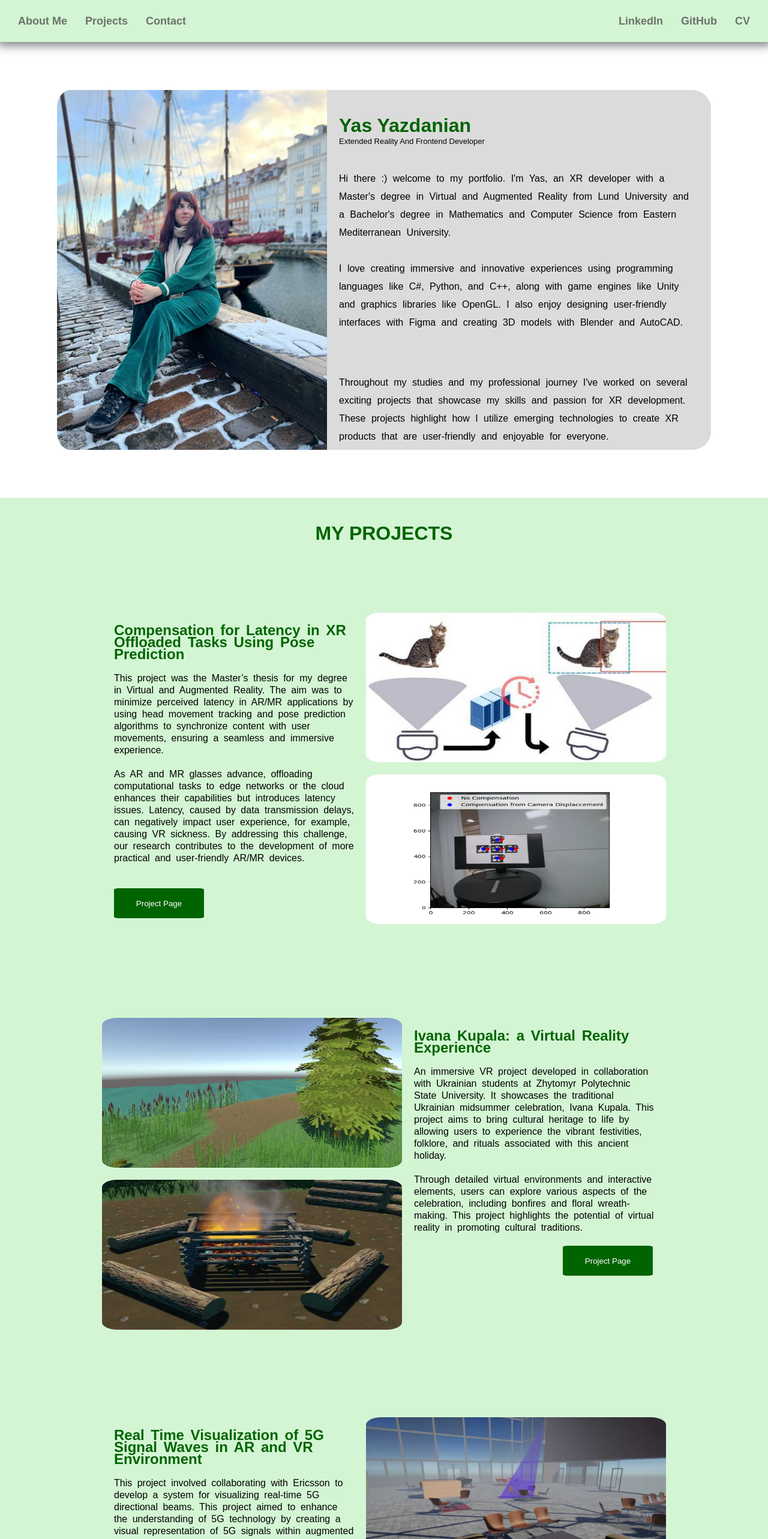
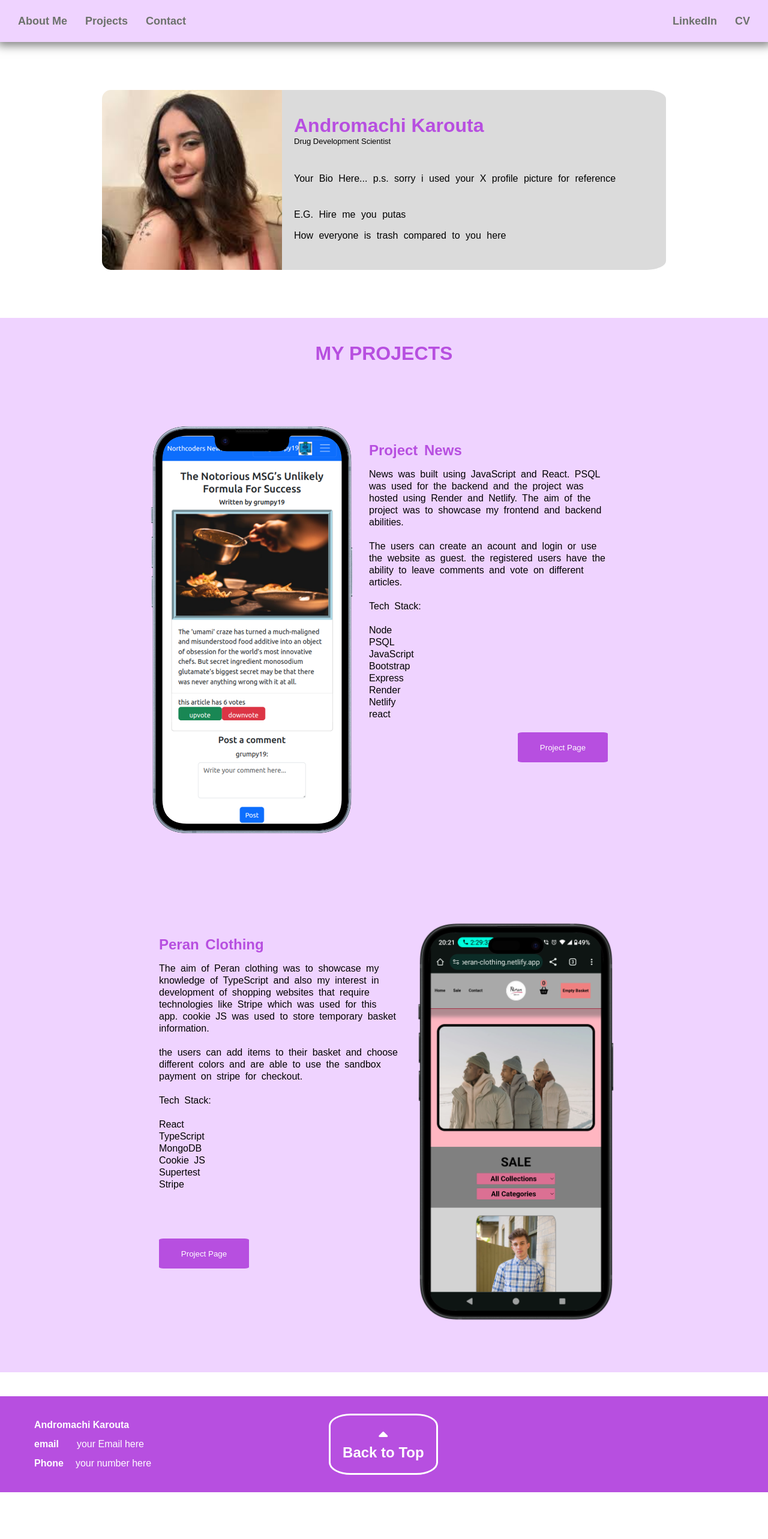
Before and after one commit to Amir-Rsh/yas-portfolio, a React (Vite) app: page / in a window 1280 px wide. Shown: the top 2566 px of the page at 60% size. After the commit the page ends 2488 px from the top, so only its background shows below. Built offline with nearby package versions, Linux system fonts and the light colour scheme.

Commit message:
changes of profile

```diff
--- a/index.html
+++ b/index.html
@@ -7,7 +7,7 @@
       src="https://kit.fontawesome.com/c0a720685e.js"
       crossorigin="anonymous"
     ></script>
-    <title>Yas Yazdanian</title>
+    <title>Andromachi Karouta</title>
   </head>
   <body>
     <div id="root"></div>
--- a/src/components/Footer.tsx
+++ b/src/components/Footer.tsx
@@ -8,22 +8,19 @@ export default function Footer() {
   return (
     <footer>
       <div id="contactDetails">
-        <h4>Yas Yazdanian</h4>
+        <h4>Andromachi Karouta</h4>
         <h4>
           email
           <span style={{ fontWeight: "normal", marginLeft: "30px" }}>
-            <a
-              style={{ color: "white", textDecoration: "none" }}
-              href="mailto:yazdaniyanyas@gmail.com"
-            >
-              yazdaniyanyas@gmail.com
+            <a style={{ color: "white", textDecoration: "none" }} href="">
+              your Email here
             </a>
           </span>
         </h4>
         <h4>
           Phone
           <span style={{ fontWeight: "normal", marginLeft: "20px" }}>
-            +46733749613
+            your number here
           </span>
         </h4>
       </div>
--- a/src/components/Home.tsx
+++ b/src/components/Home.tsx
@@ -1,5 +1,5 @@
 import { Link } from "react-router-dom";
-import yasPicture from "../assets/IMG-20240610-WA0007.jpg";
+import andromachiPicture from "../assets/andromachi.jpeg";
 import projectOneImageOne from "../assets/IMG-20240620-WA0007.jpg";
 import projectOneImageTwo from "../assets/image.jpg";
 import projectTwoImageOne from "../assets/IMG-20240620-WA0011.jpg";
@@ -23,33 +23,20 @@ export default function Home() {
   return (
     <>
       <div id="img-about">
-        <img id="yasImage" src={yasPicture} alt="" />
+        <img id="yasImage" src={andromachiPicture} alt="" />
         <div id="aboutYas">
-          <h1 id="yasTitle">Yas Yazdanian</h1>
-          <p id="yasProfession">Extended Reality And Frontend Developer</p>
+          <h1 id="yasTitle">Andromachi Karouta</h1>
+          <p id="yasProfession">Drug Development Scientist</p>
           <p id="aboutMeInfo">
-            Hi there {":)"} welcome to my portfolio. I'm Yas, an XR developer
-            with a Master's degree in Virtual and Augmented Reality from Lund
-            University and a Bachelor's degree in Mathematics and Computer
-            Science from Eastern Mediterranean University. <br /> <br />{" "}
-            <span id="secondAboutParagraph">
-              I love creating immersive and innovative experiences using
-              programming languages like C#, Python, and C++, along with game
-              engines like Unity and graphics libraries like OpenGL. I also
-              enjoy designing user-friendly interfaces with Figma and creating
-              3D models with Blender and AutoCAD.
-            </span>{" "}
+            Your Bio Here... p.s. sorry i used your X profile picture for
+            reference
+            <br /> <br />{" "}
+            <span id="secondAboutParagraph">E.G. Hire me you putas</span>{" "}
             <span id="techStack">
-              <br /> Tech Stack: C#, Python, C++, Unity, OpenGL, Figma, Blender,
-              AutoCAD, JavaScript, TypeScript, React, Node, Jest, React Native
+              <br />
             </span>
-            <br /> <br />
             <span id="additionalAboutInfo">
-              Throughout my studies and my professional journey I've worked on
-              several exciting projects that showcase my skills and passion for
-              XR development. These projects highlight how I utilize emerging
-              technologies to create XR products that are user-friendly and
-              enjoyable for everyone.
+              How everyone is trash compared to you here
             </span>
           </p>
         </div>
@@ -57,7 +44,7 @@ export default function Home() {
       <div
         id="projects"
         style={{
-          backgroundColor: "rgb(211, 245, 211)",
+          backgroundColor: "rgb(239, 211, 255)",
           paddingTop: "20px",
           paddingBottom: "40px",
           marginTop: "80px",
@@ -66,158 +53,20 @@ export default function Home() {
         <h1
           style={{
             textAlign: "center",
-            color: "darkgreen",
+            color: "rgb(183, 79, 224)",
             fontWeight: "bold",
           }}
         >
           MY PROJECTS
         </h1>
-        <div className="projects-div">
-          <div className="projectInfo">
-            <h2 style={{ color: "darkgreen" }}>
-              Compensation for Latency in XR Offloaded Tasks Using Pose
-              Prediction
-            </h2>
-            <p className="textOfProject">
-              This project was the Master’s thesis for my degree in Virtual and
-              Augmented Reality. The aim was to minimize perceived latency in
-              AR/MR applications by using head movement tracking and pose
-              prediction algorithms to synchronize content with user movements,
-              ensuring a seamless and immersive experience. <br /> <br /> As AR
-              and MR glasses advance, offloading computational tasks to edge
-              networks or the cloud enhances their capabilities but introduces
-              latency issues. Latency, caused by data transmission delays, can
-              negatively impact user experience, for example, causing VR
-              sickness. By addressing this challenge, our research contributes
-              to the development of more practical and user-friendly AR/MR
-              devices.
-            </p>
-            <Link onClick={scrollToTop} to={"/project1"}>
-              <button className="oddProjectButton">Project Page</button>
-            </Link>
-          </div>
-          <div style={{ display: "flex", flexDirection: "column" }}>
-            <img className="projectImages" src={projectOneImageOne} alt="" />
-            <img className="projectImages" src={projectOneImageTwo} alt="" />
-          </div>
-        </div>
-        <div className="projects-div">
-          <div style={{ display: "flex", flexDirection: "column" }}>
-            <img className="projectImages" src={projectTwoImageOne} alt="" />
-            <img className="projectImages" src={projectTwoImageTwo} alt="" />
-          </div>
 
-          <div className="projectInfo">
-            <h2 style={{ color: "darkgreen" }}>
-              Ivana Kupala: a Virtual Reality Experience
-            </h2>
-            <p className="textOfProject">
-              An immersive VR project developed in collaboration with Ukrainian
-              students at Zhytomyr Polytechnic State University. It showcases
-              the traditional Ukrainian midsummer celebration, Ivana Kupala.
-              This project aims to bring cultural heritage to life by allowing
-              users to experience the vibrant festivities, folklore, and rituals
-              associated with this ancient holiday. <br /> <br /> Through
-              detailed virtual environments and interactive elements, users can
-              explore various aspects of the celebration, including bonfires and
-              floral wreath-making. This project highlights the potential of
-              virtual reality in promoting cultural traditions.
-            </p>
-            <Link onClick={scrollToTop} to={"/project2"}>
-              <button className="evenProjectButton">Project Page</button>
-            </Link>
-          </div>
-        </div>
-        <div className="projects-div">
-          <div className="projectInfo">
-            <h2 style={{ color: "darkgreen" }}>
-              Real Time Visualization of 5G Signal Waves in AR and VR
-              Environment
-            </h2>
-            <p className="textOfProject">
-              This project involved collaborating with Ericsson to develop a
-              system for visualizing real-time 5G directional beams. This
-              project aimed to enhance the understanding of 5G technology by
-              creating a visual representation of 5G signals within augmented
-              and virtual reality environments. <br /> <br /> The visualization
-              was deployed in the Ericsson lobby, providing an interactive and
-              educational tool to demonstrate the capabilities and behavior of
-              5G signal waves. Two versions of the application were developed:
-              an AR version for use within the actual Ericsson lobby, and a VR
-              version for remote use, allowing users to experience the 5G
-              visualizations in a virtual recreation of the lobby.
-            </p>
-            <Link onClick={scrollToTop} to={"/project3"}>
-              <button className="oddProjectButton">Project Page</button>
-            </Link>
-          </div>
-          <div style={{ display: "flex", flexDirection: "column" }}>
-            <img className="projectImages" src={projectThreeImageOne} alt="" />
-            <img className="projectImages" src={projectThreeImageTwo} alt="" />
-          </div>
-        </div>
-        <div className="projects-div">
-          <div style={{ display: "flex", flexDirection: "column" }}>
-            <img className="projectImages" src={projectFourImageOne} alt="" />
-            <img className="projectImages" src={projectFourImageTwo} alt="" />
-          </div>
-
-          <div className="projectInfo">
-            <h2 style={{ color: "darkgreen" }}>Treasure-Hunt Fighter</h2>
-            <p className="textOfProject">
-              Treasure-Hunt Fighter is an engaging and challenging game where
-              players maneuver a spaceship in space to hunt for treasure balls.
-              The game emphasizes strategic navigation and quick reflexes to
-              avoid asteroids that are randomly placed and respawn with
-              different positions, adding an element of unpredictability.
-              <br />
-              <br />
-              Players must constantly adapt their strategies to successfully
-              navigate through the changing obstacles, making each playthrough a
-              unique experience. The thrill of collecting treasure balls while
-              dodging hazards keeps players on the edge of their seats,
-              fostering both excitement and a sense of accomplishment. With its
-              combination of strategic gameplay and reflex-based challenges,
-              Treasure-Hunt Fighter offers an immersive and dynamic gaming
-              experience.
-            </p>
-            <Link onClick={scrollToTop} to={"/project4"}>
-              <button className="evenProjectButton">Project Page</button>
-            </Link>
-          </div>
-        </div>
-        <div className="projects-div">
-          <div className="projectInfo">
-            <h2 style={{ color: "darkgreen" }}>Plantiverse</h2>
-            <p className="textOfProject">
-              Plant parenthood can be tricky, especially for beginners. We were
-              inspired by the idea of using XR and AI to simplify plant care,
-              helping users identify plants, track their needs, and remember
-              essential care instructions in a more immersive way. The goal was
-              to combine technology with nature to create a seamless and fun
-              experience for plant lovers. <br />
-              <br />
-              Plantiverse, which earned the Runner-Up Prize at XR Hack 2024 in
-              Stockholm, reflects this vision. We're proud of its success as an
-              innovative tool that brings plant lovers closer to nature through
-              cutting-edge technology.
-            </p>
-            <Link onClick={scrollToTop} to={"/project5"}>
-              <button className="oddProjectButton">Project Page</button>
-            </Link>
-          </div>
-          <div style={{ display: "flex", flexDirection: "column" }}>
-            <img className="projectImages" src={projectFiveImageOne} alt="" />
-            <img className="projectImages" src={projectFiveImageTwo} alt="" />
-          </div>
-        </div>
         <div className="projects-div">
           <div style={{ display: "flex", flexDirection: "column" }}>
             <img width={350} src={projectSixImageOne} alt="" />
           </div>
 
           <div className="projectInfo">
-            <h2 style={{ color: "darkgreen" }}>Project News</h2>
+            <h2 style={{ color: "rgb(183, 79, 224)" }}>Project News</h2>
             <p className="textOfProject">
               News was built using JavaScript and React. PSQL was used for the
               backend and the project was hosted using Render and Netlify. The
@@ -244,7 +93,7 @@ export default function Home() {
         </div>
         <div className="projects-div">
           <div className="projectInfo">
-            <h2 style={{ color: "darkgreen" }}>Peran Clothing</h2>
+            <h2 style={{ color: "rgb(183, 79, 224)" }}>Peran Clothing</h2>
             <p className="textOfProject">
               The aim of Peran clothing was to showcase my knowledge of
               TypeScript and also my interest in development of shopping
--- a/src/components/Nav.tsx
+++ b/src/components/Nav.tsx
@@ -47,22 +47,14 @@ export default function Nav() {
       <div style={{ marginLeft: "auto", display: "flex" }}>
         <a
           style={{ textDecoration: "none", color: "rgb(108, 113, 108)" }}
-          href="https://www.linkedin.com/in/yas-yazdanian-221038273/"
+          href="https://gr.linkedin.com/in/andromachi-karouta"
           target="_blank"
           className="navElement-right"
         >
           LinkedIn
         </a>
         <a
-          style={{ textDecoration: "none", color: "rgb(108, 113, 108)" }}
-          href="https://github.com/yasyazdaniyan"
-          target="_blank"
-          className="navElement-right"
-        >
-          GitHub
-        </a>
-        <a
-          href="https://drive.google.com/file/d/1sOesXRRCPbr5Vdccr8tyaSM-BxdONSVe/view?usp=sharing"
+          href=""
           target="_blank"
           style={{ textDecoration: "none", color: "rgb(108, 113, 108)" }}
           className="navElement-right"
--- a/src/index.css
+++ b/src/index.css
@@ -9,7 +9,7 @@ body {
 }
 nav {
   margin: 0;
-  background-color: rgb(211, 245, 211);
+  background-color: rgb(239, 211, 255);
   height: 70px;
   display: flex;
   align-items: center;
@@ -30,7 +30,7 @@ p {
 }
 .navElement:hover {
   transform: scale(1.4);
-  color: darkgreen;
+  color: rgb(183, 79, 224);
   cursor: pointer;
 }
 .navElement-right {
@@ -40,7 +40,7 @@ p {
 }
 .navElement-right:hover {
   transform: scale(1.4);
-  color: darkgreen !important;
+  color: rgb(183, 79, 224) !important;
   cursor: pointer;
 }
 #img-about {
@@ -62,7 +62,7 @@ p {
   padding: 30px;
 }
 .projects-div:hover {
-  border-color: darkgreen;
+  border-color: rgb(183, 79, 224);
   border-top-left-radius: 5% !important;
   border-top-right-radius: 5% !important;
 }
@@ -79,7 +79,7 @@ h4 {
   border-style: none;
   width: 150px;
   height: 50px;
-  background-color: darkgreen;
+  background-color: rgb(183, 79, 224);
   color: white;
   margin-top: 20px;
   border-radius: 5%;
@@ -114,7 +114,7 @@ h4 {
   border-style: none;
   width: 150px;
   height: 50px;
-  background-color: darkgreen;
+  background-color: rgb(183, 79, 224);
   color: white;
   margin-top: 40px;
   border-radius: 5%;
@@ -123,11 +123,11 @@ h4 {
 #yasImage {
   border-bottom-left-radius: 5%;
   border-top-left-radius: 5%;
-  height: 600px;
+  height: 300px;
 }
 #aboutYas {
   background-color: rgb(219, 219, 219);
-  height: 560px;
+  height: 260px;
   margin: 0px;
   border-bottom-right-radius: 5%;
   border-top-right-radius: 5%;
@@ -135,7 +135,7 @@ h4 {
   width: 600px;
 }
 #yasTitle {
-  color: darkgreen;
+  color: rgb(183, 79, 224);
   margin-bottom: 0px;
 }
 #yasProfession {
@@ -147,7 +147,7 @@ h4 {
 }
 footer {
   height: 160px;
-  background-color: darkgreen;
+  background-color: rgb(183, 79, 224);
   display: flex;
   align-items: center;
   color: white;
@@ -222,7 +222,7 @@ footer {
     margin-bottom: 30px;
     padding: 0px;
     border-top-style: solid;
-    border-top-color: darkgreen;
+    border-top-color: rgb(183, 79, 224);
     border-top-left-radius: 0;
     border-top-right-radius: 0;
   }
@@ -243,11 +243,11 @@ footer {
 }
 @media (max-width: 867px) {
   #yasImage {
-    height: 400px;
+    height: 270px;
   }
   #aboutYas {
     background-color: rgb(219, 219, 219);
-    height: 360px;
+    height: 230px;
   }
   #additionalAboutInfo {
     font-size: 0px;
@@ -260,7 +260,7 @@ footer {
   }
   #aboutYas {
     padding: 0px;
-    height: 400px;
+    height: 270px;
     padding-left: 10px;
     padding-right: 10px;
   }
@@ -292,7 +292,7 @@ footer {
     border-bottom-left-radius: 0;
     border-top-right-radius: 5%;
     margin: auto;
-    height: 500px;
+    height: 400px;
   }
   #aboutYas {
     padding: 0px;
@@ -354,7 +354,7 @@ footer {
   }
   #yasImage {
     width: 300px;
-    height: 400px;
+    height: 300px;
   }
   nav {
     font-size: 11px !important;
```
Also changed, not shown: src/assets/andromachi.jpeg (added).
